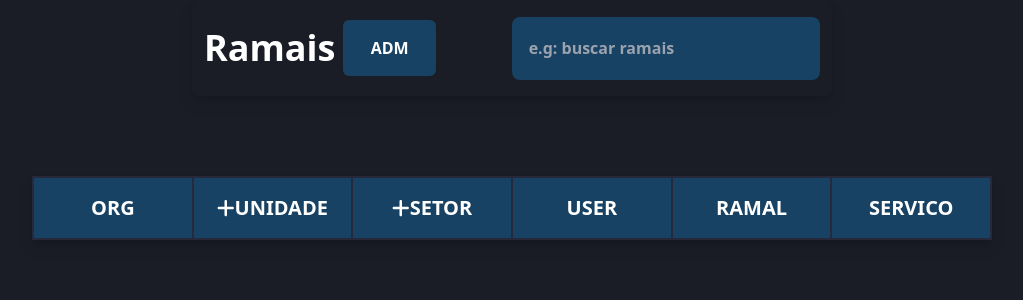
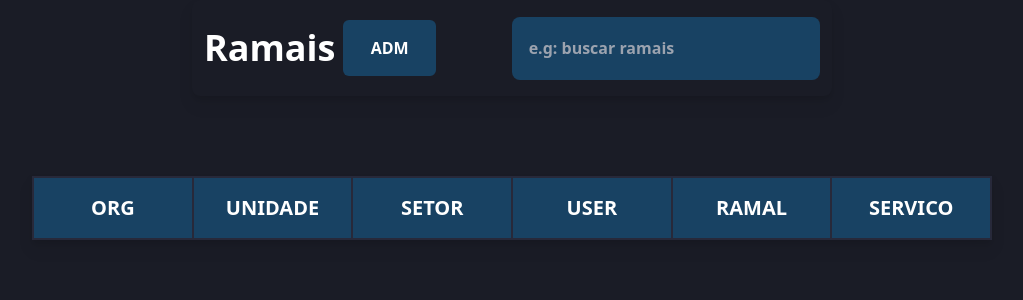
Before and after one commit to LeonardoWrk/RamaisSead, a SvelteKit app: page / in a window 1280 px wide. Shown: the top 300 px of the page, without its empty margins (128-1151 px from the left). Built offline with nearby package versions, Linux system fonts and the light colour scheme; no server answers; the database is empty; what kysely-planetscale would draw is missing.

Commit message:
last ui fix

```diff
--- a/src/routes/+page.svelte
+++ b/src/routes/+page.svelte
@@ -20,7 +20,32 @@
 	>
 	<div class=" drop-shadow-lg rounded-lg flex flex-col h-[90vh] mt-20 items-center text-white">
 		<div class="flex flex-col w-9/12 bg-theme-soft">
-			<Head width="w-1/5" />
+			<div class="flex w-full border border-[#27293a]">
+				<span
+					class="border border-[#27293a] h-full flex justify-center items-center w-1/5 p-4 font-bold uppercase text-xl"
+					>org</span
+				>
+				<span
+					class="border h-full flex border-[#27293a] justify-center items-center w-1/5 p-4 font-bold uppercase text-xl"
+					>unidade</span
+				>
+				<span
+					class="border h-full flex border-[#27293a] justify-center items-center w-1/5 p-4 font-bold uppercase text-xl"
+					>setor</span
+				>
+				<span
+					class="border h-full flex border-[#27293a] justify-center items-center w-1/5 p-4 font-bold uppercase text-xl"
+					>user</span
+				>
+				<span
+					class="border h-full flex border-[#27293a] justify-center items-center w-1/5 p-4 font-bold uppercase text-xl"
+					>ramal</span
+				>
+				<span
+					class="border h-full flex border-[#27293a] justify-center items-center w-1/5 p-4 font-bold uppercase text-xl"
+					>servico</span
+				>
+			</div>
 			<Pesquisa bind:data bind:pesquisa width="w-1/5" />
 		</div>
 	</div>
```
